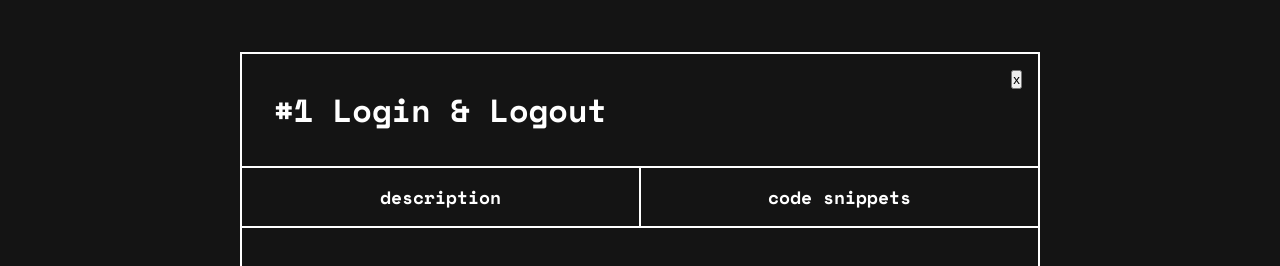
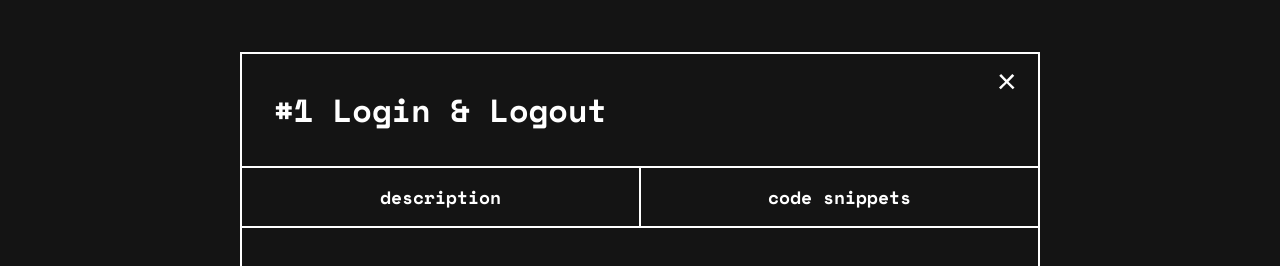
Before and after one commit to ruben-with-b/i-wish-i-knew-that, a Vue app: page /infographic in a window 1280 px wide. Both pictures are taken after a click on the icon 640 px from the left and 1888 px from the top of the page. Shown: the part 1651-1917 px from the top of the page. Built offline with nearby package versions, Linux system fonts and the light colour scheme.

Commit message:
Add close button to Pop up

```diff
--- a/src/components/Popup.vue
+++ b/src/components/Popup.vue
@@ -9,15 +9,25 @@
     <span v-if="content.data" class="code-line" ref="codeLine">{{content.data}}</span>
     <span v-else>No data available – sorry for that!</span>
   </p>
-  <button class="btn-close" type="button" @click="togglePopup(content.id)">x</button>
+  <button class="btn-close" type="button" @click="togglePopup(content.id)">
+    <svg-base width="2em">
+      <close/>
+    </svg-base>
+  </button>
 </div>
 </template>
 
 <script>
 import { mapGetters, mapMutations } from 'vuex'
+import SvgBase from '@/components/svg/SvgBase.vue'
+import Close from '@/components/svg/Close.vue'
 import ShuffleText from 'shuffle-text'
 
 export default {
+	components: {
+		SvgBase,
+		Close
+	},
 	data () {
 		return {
 			description: true,
@@ -80,6 +90,8 @@ export default {
     position: absolute;
     right: 1rem;
     top: 1rem;
+    background: none;
+    border: none;
   }
 
 .btn-primary {
--- /dev/null
+++ b/src/components/svg/Close.vue
@@ -0,0 +1,5 @@
+<template>
+    <g transform="translate(0,0)">
+		<polygon id="Shape" fill="#FFFFFF" points="19.2583815 5.79046285 17.3020715 4 11.7583815 9.80565051 11.4040357 9.44248107 6.09378714 4 4.25838146 5.79046285 10.1704785 11.6452314 4 17.5087169 5.75838146 19.2904628 11.7583815 13.2904628 17.7411445 19.2904628 19.512557 17.5087169 13.4645925 11.6452314"></polygon>
+    </g>
+</template>
```
